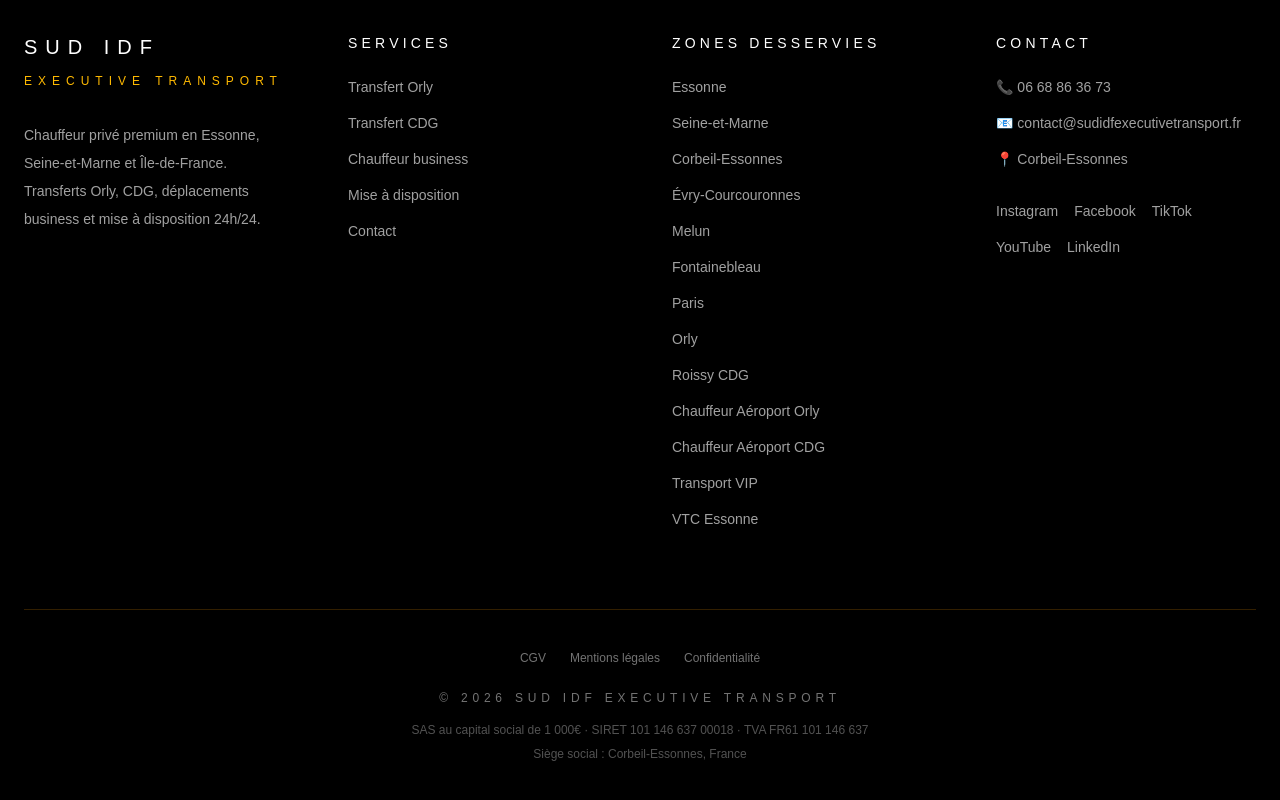
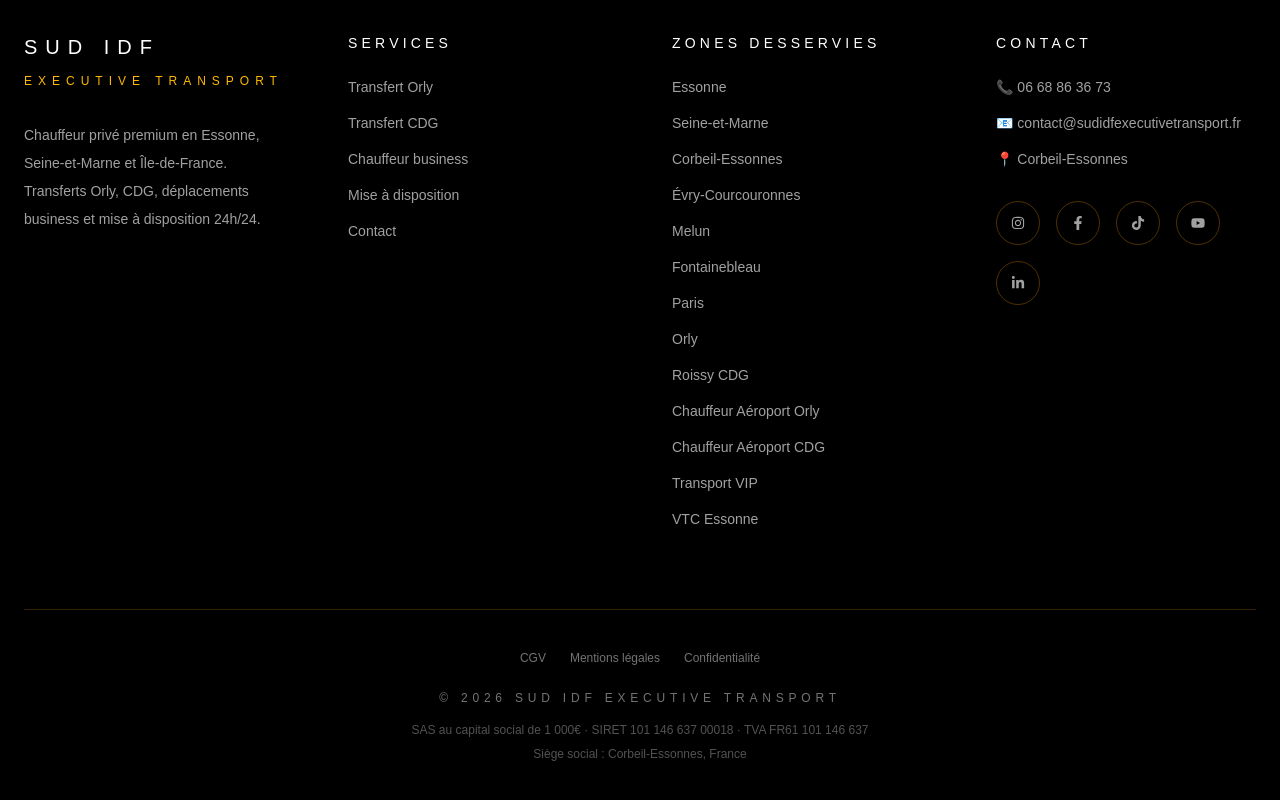
Before and after one commit to heboluc-web/sud-idf-site, a Next.js app: page / in a window 1280 px wide. Shown: the part 11042-11842 px from the top of the page. Built offline with nearby package versions, Linux system fonts and the light colour scheme.

Commit message:
footer premium icons

```diff
--- a/app/page.tsx
+++ b/app/page.tsx
@@ -1,6 +1,14 @@
 'use client'
 
 import { useEffect, useState } from 'react'
+
+import {
+  FaInstagram,
+  FaFacebookF,
+  FaTiktok,
+  FaYoutube,
+  FaLinkedinIn,
+} from "react-icons/fa";
 
 export default function SudIdfExecutiveTransport() {
   const [form, setForm] = useState({
@@ -1081,53 +1089,55 @@ Message: ${form.message}`
     href="https://www.instagram.com/sudidfexecutivetransport"
     target="_blank"
     rel="noopener noreferrer"
-        className="hover:text-amber-400 transition"
+    className="w-11 h-11 rounded-full border border-amber-500/30 flex items-center justify-center text-neutral-400 hover:bg-amber-500 hover:text-black transition-all duration-300"
   >
-        Instagram
+    <FaInstagram />
   </a>
 
   <a
     href="https://www.facebook.com/sudidfexecutivetransport"
     target="_blank"
     rel="noopener noreferrer"
-        className="hover:text-amber-400 transition"
+    className="w-11 h-11 rounded-full border border-amber-500/30 flex items-center justify-center text-neutral-400 hover:bg-amber-500 hover:text-black transition-all duration-300"
   >
-        Facebook
+    <FaFacebookF />
   </a>
 
   <a
     href="https://www.tiktok.com/@sudidfexecutivetransport"
     target="_blank"
     rel="noopener noreferrer"
-        className="hover:text-amber-400 transition"
+    className="w-11 h-11 rounded-full border border-amber-500/30 flex items-center justify-center text-neutral-400 hover:bg-amber-500 hover:text-black transition-all duration-300"
   >
-        TikTok
+    <FaTiktok />
   </a>
 
   <a
     href="https://www.youtube.com/@SUDIDFEXECUTIVETRANSPORT"
     target="_blank"
     rel="noopener noreferrer"
-        className="hover:text-amber-400 transition"
+    className="w-11 h-11 rounded-full border border-amber-500/30 flex items-center justify-center text-neutral-400 hover:bg-amber-500 hover:text-black transition-all duration-300"
   >
-        YouTube
+    <FaYoutube />
   </a>
 
   <a
     href="https://www.linkedin.com/company/sud-idf-executive-transport"
     target="_blank"
     rel="noopener noreferrer"
-  className="hover:text-amber-400 transition"
+    className="w-11 h-11 rounded-full border border-amber-500/30 flex items-center justify-center text-neutral-400 hover:bg-amber-500 hover:text-black transition-all duration-300"
   >
-  LinkedIn
+    <FaLinkedinIn />
   </a>
 
 </div>
+
 </div>
 </div>
 </div>
 
 {/* BOTTOM */}
+
 <div className="mt-20 border-t border-amber-500/20 pt-10 text-center">
 
   <div className="mb-6 flex flex-wrap justify-center gap-6 text-xs text-neutral-500">
```
Lines whose indentation alone changed are shown as unchanged.
